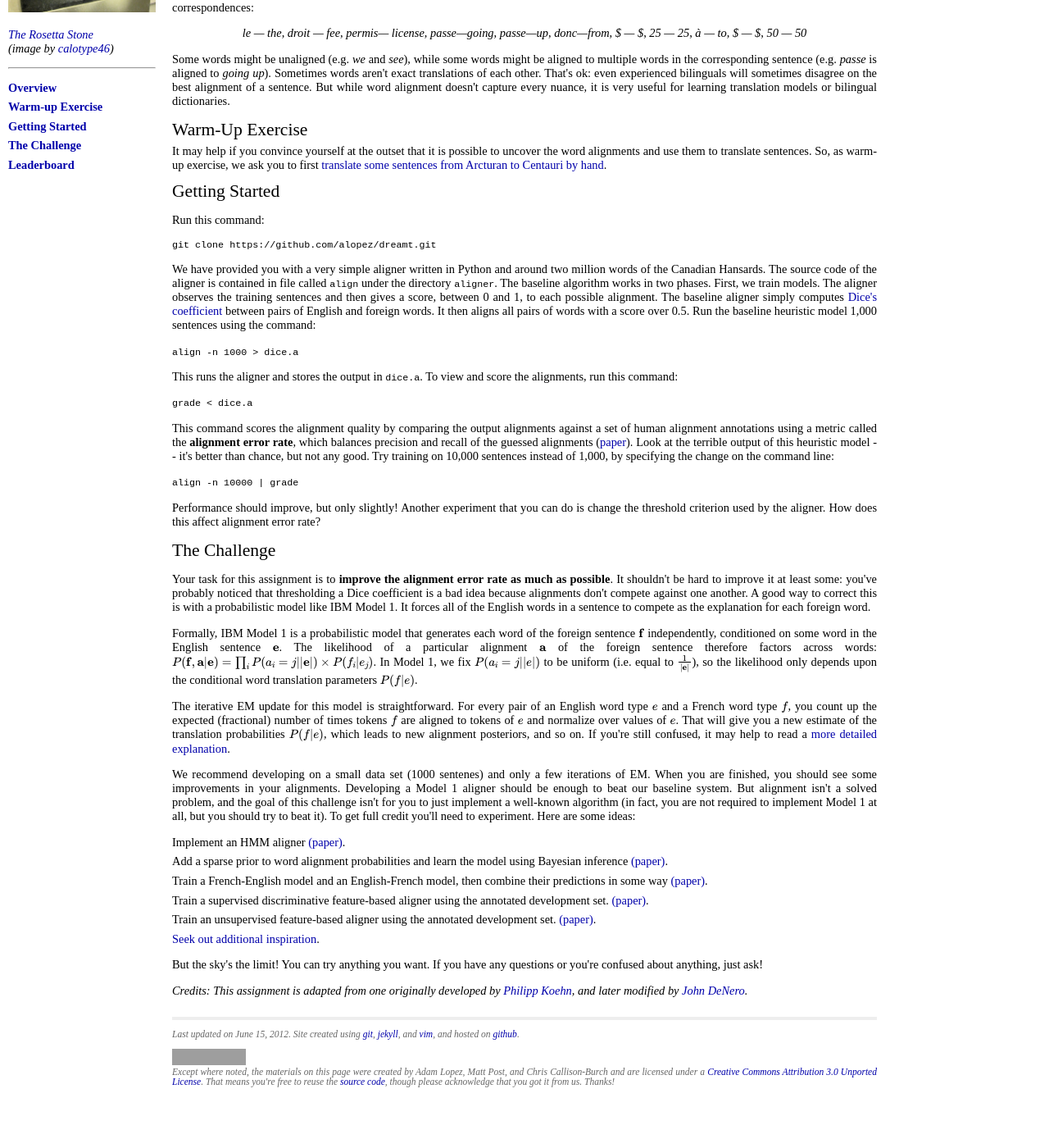
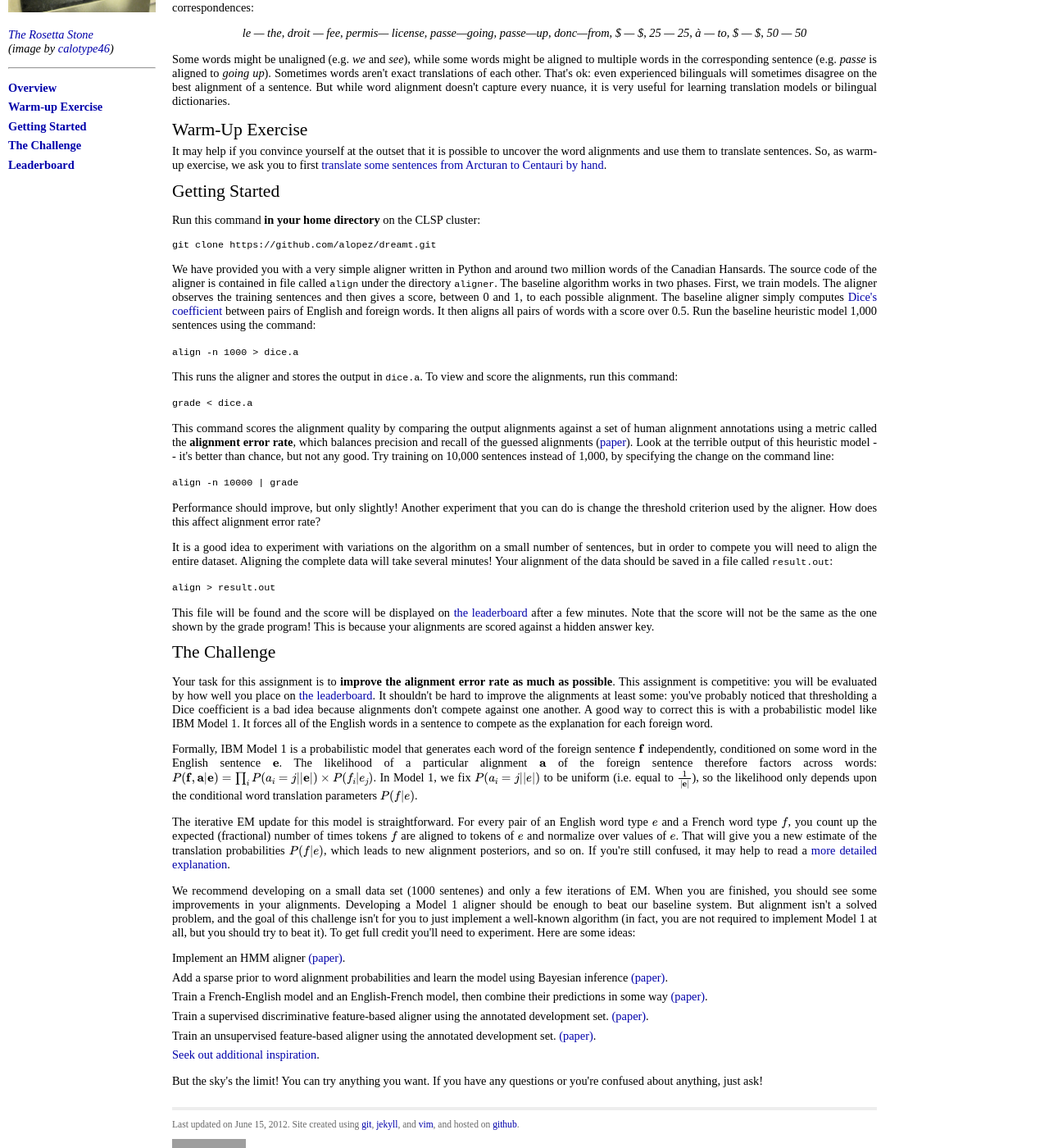
Before and after one commit to alopez/alopez.github.com, a Jekyll site: the page built from summerschool2012.html, in a window 1280 px wide and 1400 px high, scrolled down 238 px. Shown: the whole window at 82% size. Built offline with Jekyll 4.4.1, drawn with Linux system fonts in a browser that asks for light colours; formulas are drawn with MathJax 3; before the commit the page ends 1584 px from its top, so only the background shows below that; grey boxes are pictures that could not be loaded.

Commit message:
Add 2012 summer school lab

```diff
--- a/summerschool2012.html
+++ b/summerschool2012.html
@@ -101,7 +101,7 @@ translate some sentences from Arcturan to Centauri by hand</a>.
 <a name="starting"></a>
 <h2>Getting Started</h2>
 
-<p>Run this command:</p>
+<p>Run this command <b>in your home directory</b> on the CLSP cluster:</p>
 
 <p><pre>git clone https://github.com/alopez/dreamt.git</pre></p>
 
@@ -141,12 +141,28 @@ the change on the command line:</p>
 you can do is change the threshold criterion used
 by the aligner.  How does this affect alignment error rate?</p>
 
+<p>It is a good idea to experiment with variations on the algorithm on
+a small number of sentences, but in order to compete you will need to
+align the entire dataset. Aligning the complete data will take several
+minutes! Your alignment of the data should be saved in a
+file called <tt>result.out</tt>:</p>
+
+<p><tt>align &gt; result.out</tt></p>
+
+This file will be found and the score will be displayed on
+<a href="leaderboard.html">the leaderboard</a>
+after a few minutes. Note that the score will not be the same as the one
+shown by the grade program! This is because your alignments are scored
+against a hidden answer key.
+
 <a name="challenge"></a>
 <h2>The Challenge</h2>
 
 <p>Your task for this assignment is to <b>improve the
-alignment error rate as much as possible</b>. It shouldn't be hard to
-improve it at least some: you've probably noticed that thresholding a Dice
+alignment error rate as much as possible</b>. This assignment is competitive:
+you will be evaluated by how well you place on <a href="leaderboard.html">the leaderboard</a>.
+It shouldn't be hard to
+improve the alignments at least some: you've probably noticed that thresholding a Dice
 coefficient is a bad idea because alignments don't compete against one
 another. A good way to correct this is with a probabilistic model like IBM Model 1.
 It forces all of the English words in a sentence to compete
@@ -211,11 +227,6 @@ Here are some ideas:</p>
 If you have any questions or you're confused about anything, just ask!
 
 
-<p><em>Credits: This assignment is adapted from one originally developed by
-<a href="http://homepages.inf.ed.ac.uk/pkoehn/">Philipp Koehn</a>,
-and later modified by <a href="http://www.denero.org/">John DeNero</a>.
-</p>
-
 <div class="footer">
   <p>Last updated on {{ site.time | date: "%B %d, %Y" }}.  Site created using
   <a href="http://git-scm.com/">git</a>,
```
Also changed, not shown: leaderboard.html (added, +149 -0 lines), img/down.png (added), img/race.jpg (added), img/up.png (added).
